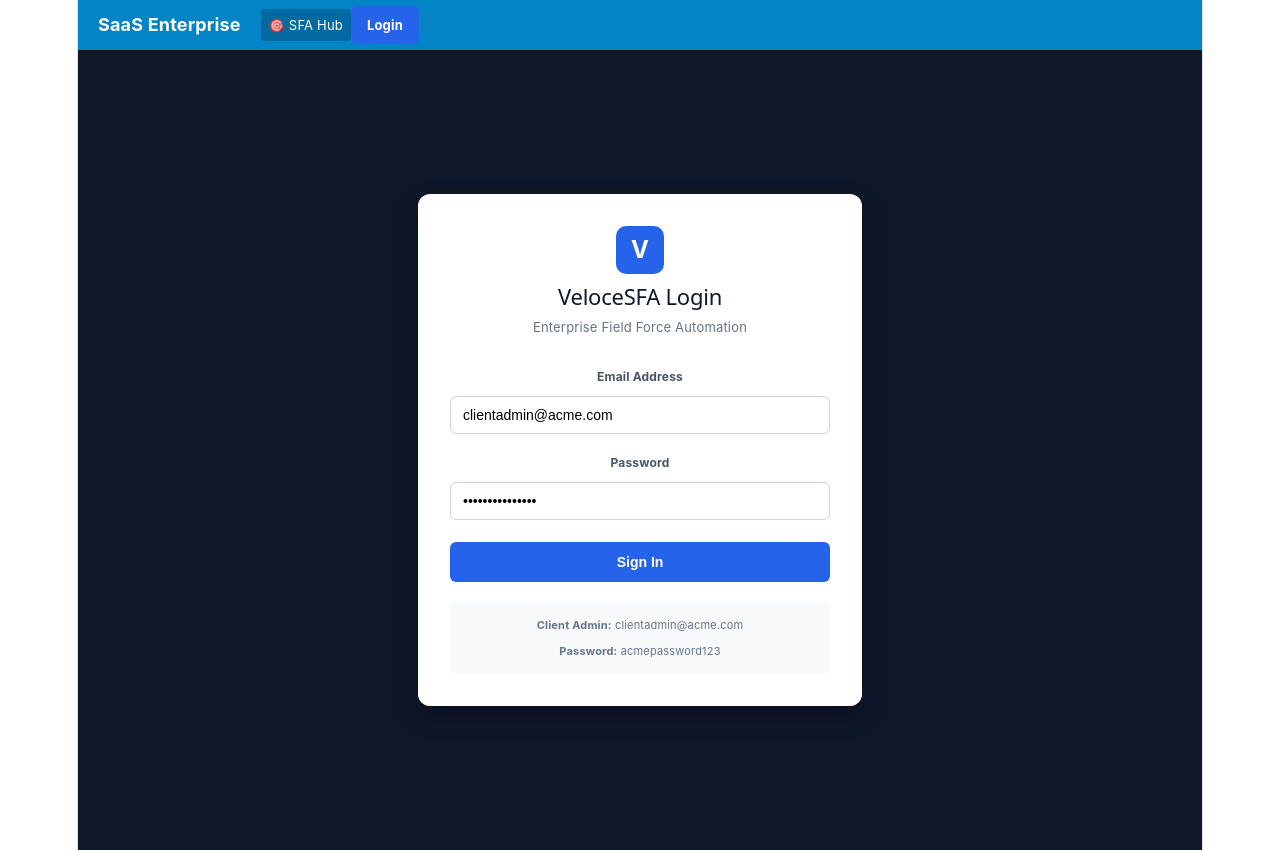
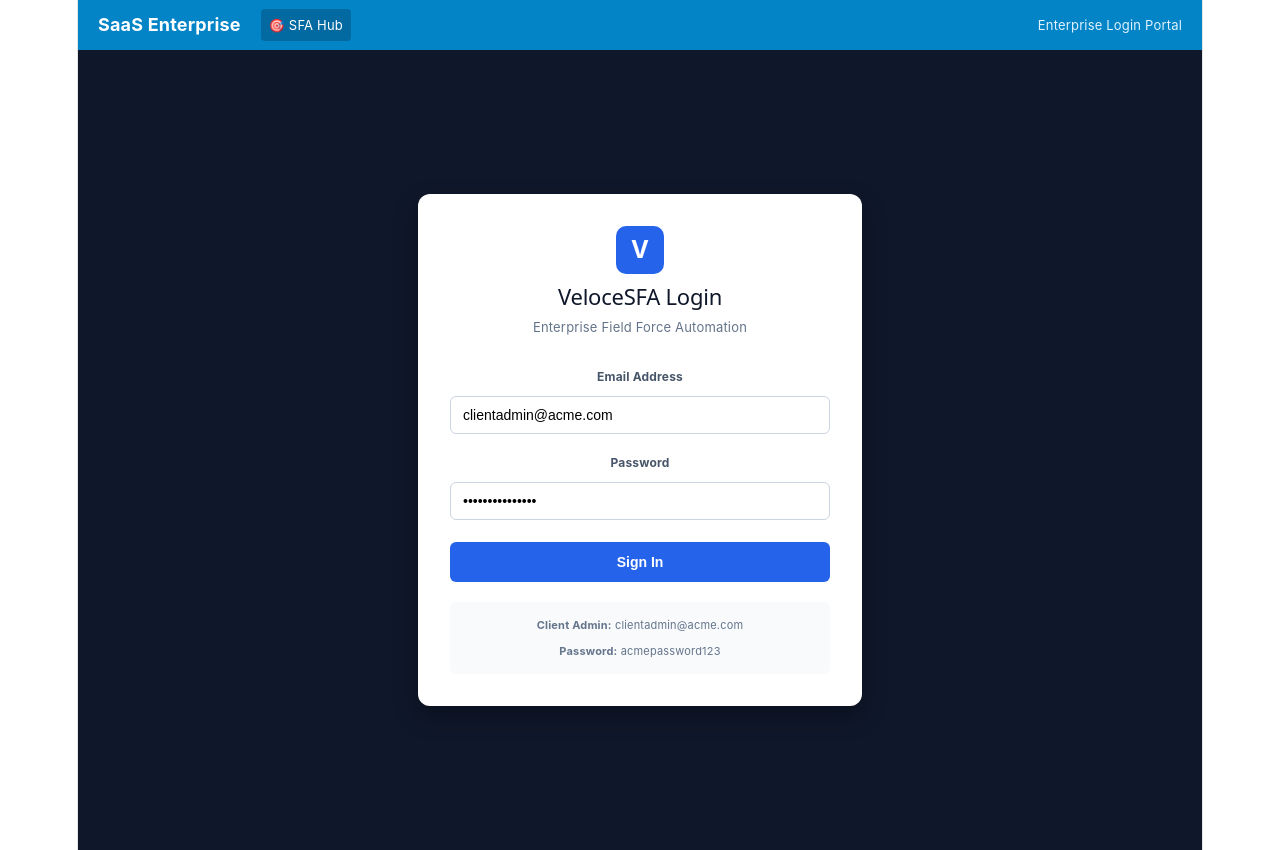
Before and after one commit to mis426/sfa-saas-platform, a React app in the folder frontend/: page /login in a window 1280 px wide. Built offline with nearby package versions, Linux system fonts and the light colour scheme; no server answers; the HTML template or start-up script is replaced by a standard one.

Commit message:
Auto clear invalid auth state on login page in Navbar

```diff
--- a/frontend/src/components/Navbar.jsx
+++ b/frontend/src/components/Navbar.jsx
@@ -1,13 +1,14 @@
 import React from 'react';
-import { Link, useNavigate } from 'react-router-dom';
+import { Link, useNavigate, useLocation } from 'react-router-dom';
 import { useAuthStore } from '../store/useAuthStore';
 
 const Navbar = () => {
   const { user, token, logout } = useAuthStore();
   const navigate = useNavigate();
+  const location = useLocation();
 
   const savedToken = localStorage.getItem('token');
-  const isAuthenticated = Boolean(user || savedToken);
+  const isAuthenticated = Boolean(user && savedToken);
 
   const handleLogout = () => {
     logout();
@@ -15,17 +16,27 @@ const Navbar = () => {
     navigate('/login');
   };
 
+  // Login page par hone par agar token invalid ho toh navbar login button dikhaye
+  if (location.pathname === '/login' && !user) {
+    return (
+      <div style={{ height: '50px', backgroundColor: '#0284c7', color: '#ffffff', display: 'flex', justifyContent: 'space-between', alignItems: 'center', padding: '0 20px', fontFamily: 'Inter, sans-serif' }}>
+        <div style={{ display: 'flex', alignItems: 'center', gap: '20px' }}>
+          <Link to="/login" style={{ color: '#ffffff', fontWeight: 'bold', fontSize: '18px', textDecoration: 'none' }}>
+            SaaS Enterprise
+          </Link>
+          <span style={{ fontSize: '13px', backgroundColor: '#0369a1', padding: '3px 8px', borderRadius: '4px' }}>
+            🎯 SFA Hub
+          </span>
+        </div>
+        <div>
+          <span style={{ fontSize: '13px', color: '#e0f2fe' }}>Enterprise Login Portal</span>
+        </div>
+      </div>
+    );
+  }
+
   return (
-    <div style={{
-      height: '50px',
-      backgroundColor: '#0284c7',
-      color: '#ffffff',
-      display: 'flex',
-      justify: 'space-between',
-      alignItems: 'center',
-      padding: '0 20px',
-      fontFamily: 'Inter, sans-serif'
-    }}>
+    <div style={{ height: '50px', backgroundColor: '#0284c7', color: '#ffffff', display: 'flex', justifyContent: 'space-between', alignItems: 'center', padding: '0 20px', fontFamily: 'Inter, sans-serif' }}>
       <div style={{ display: 'flex', alignItems: 'center', gap: '20px' }}>
         <Link to="/sfa" style={{ color: '#ffffff', fontWeight: 'bold', fontSize: '18px', textDecoration: 'none' }}>
           SaaS Enterprise
@@ -39,7 +50,7 @@ const Navbar = () => {
         {isAuthenticated ? (
           <>
             <span style={{ fontSize: '13px', color: '#e0f2fe', fontWeight: 'bold' }}>
-              👤 {user?.email || 'Logged In User'}
+              👤 {user?.email || 'Logged In'} ({user?.role || 'user'})
             </span>
 
             {user?.role === 'superadmin' && (
@@ -56,16 +67,7 @@ const Navbar = () => {
 
             <button
               onClick={handleLogout}
-              style={{
-                backgroundColor: '#ef4444',
-                color: '#ffffff',
-                border: 'none',
-                padding: '6px 14px',
-                borderRadius: '6px',
-                fontWeight: 'bold',
-                cursor: 'pointer',
-                fontSize: '12px'
-              }}
+              style={{ backgroundColor: '#ef4444', color: '#ffffff', border: 'none', padding: '6px 14px', borderRadius: '6px', fontWeight: 'bold', cursor: 'pointer', fontSize: '12px' }}
             >
               Logout
             </button>
@@ -73,15 +75,7 @@ const Navbar = () => {
         ) : (
           <Link
             to="/login"
-            style={{
-              backgroundColor: '#2563eb',
-              color: '#ffffff',
-              padding: '6px 16px',
-              borderRadius: '6px',
-              fontWeight: 'bold',
-              textDecoration: 'none',
-              fontSize: '13px'
-            }}
+            style={{ backgroundColor: '#2563eb', color: '#ffffff', padding: '6px 16px', borderRadius: '6px', fontWeight: 'bold', textDecoration: 'none', fontSize: '13px' }}
           >
             Login
           </Link>
```
